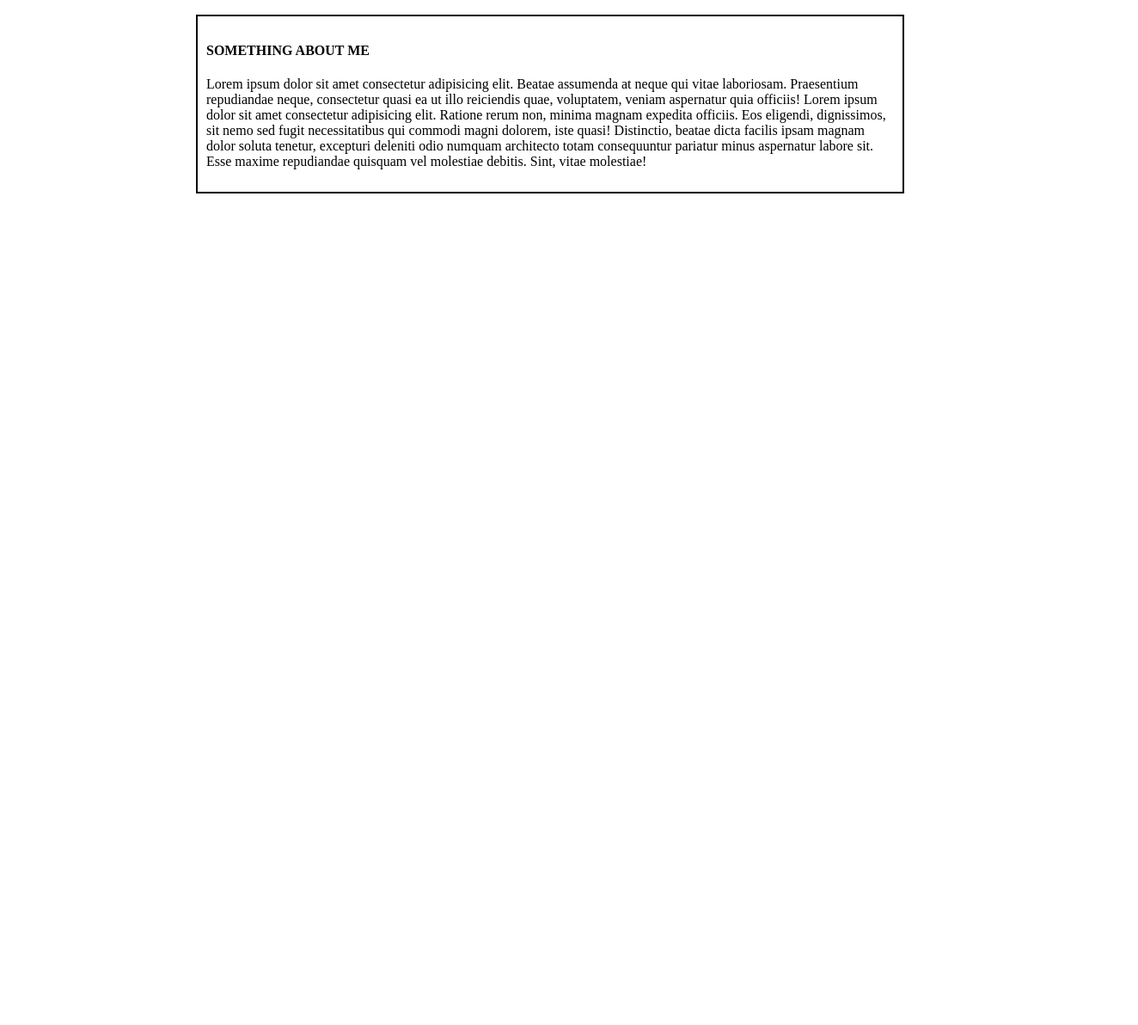
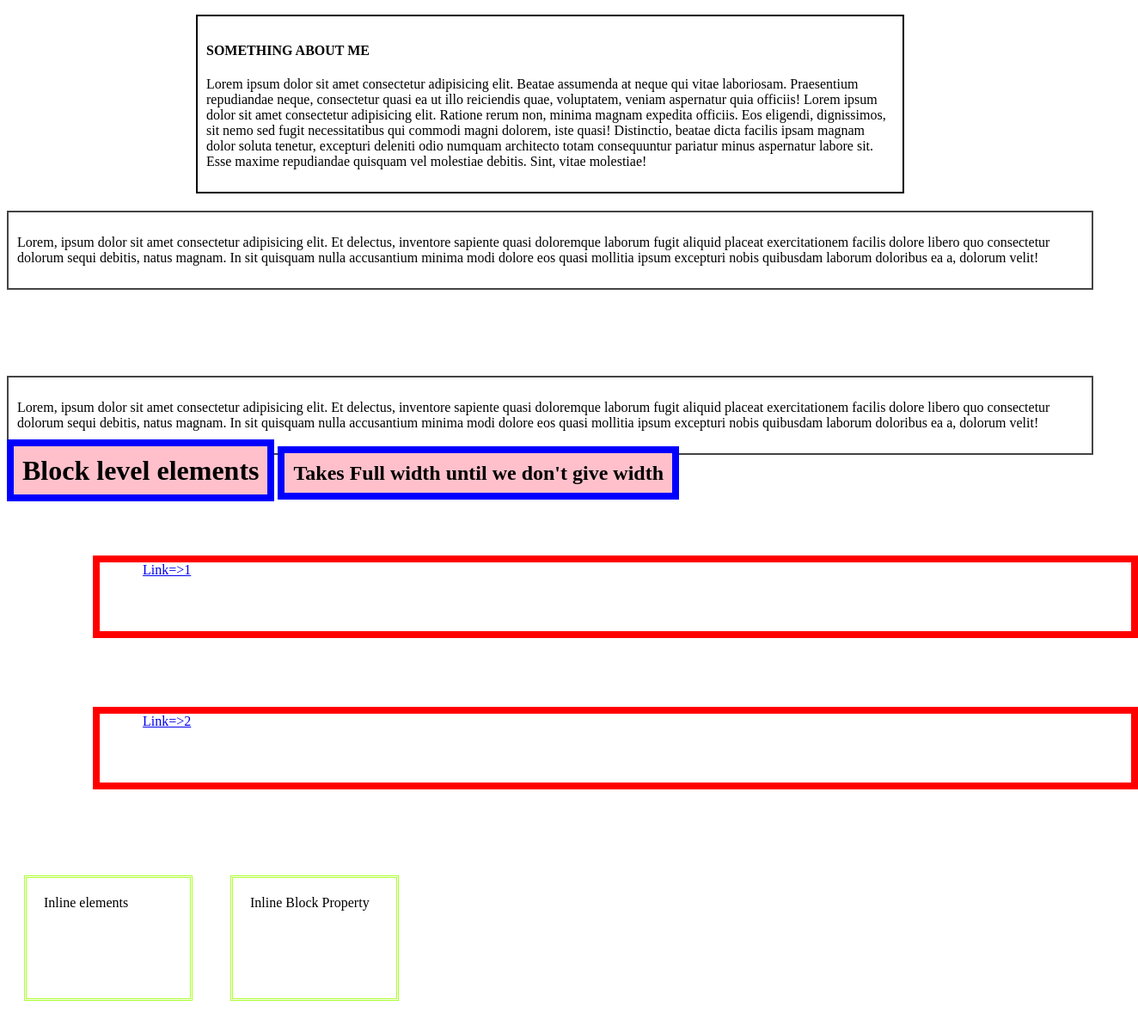
Before and after one commit to Prakash-kumar1/CSS----Revision, a plain HTML site: page CSS-Box _Model/index.html in a window 1280 px wide. Shown: the part 584-1776 px from the top of the page at 86% size, 1324 px wide, since content can reach past the window. Before the commit the page ends 829 px from the top, so only its background shows below. Drawn offline with Linux system fonts and the light colour scheme.

Commit message:
CSS Box-Model  Properties

```diff
--- a/CSS-Box _Model/index.html
+++ b/CSS-Box _Model/index.html
@@ -25,5 +25,32 @@
 <p>Lorem ipsum dolor sit amet consectetur adipisicing elit. Beatae assumenda at neque qui vitae laboriosam. Praesentium repudiandae neque, consectetur quasi ea ut illo reiciendis quae, voluptatem, veniam aspernatur quia officiis! Lorem ipsum dolor sit amet consectetur adipisicing elit. Ratione rerum non, minima magnam expedita officiis. Eos eligendi, dignissimos, sit nemo sed fugit necessitatibus qui commodi magni dolorem, iste quasi! Distinctio, beatae dicta facilis ipsam magnam dolor soluta tenetur, excepturi deleniti odio numquam architecto totam consequuntur pariatur minus aspernatur labore sit. Esse maxime repudiandae quisquam vel molestiae debitis. Sint, vitae molestiae!</p>
 </section>
 
+<!-- CSS  Margin Collapsing -->
+
+<div class="box1">
+    <p>Lorem, ipsum dolor sit amet consectetur adipisicing elit. Et delectus, inventore sapiente quasi doloremque laborum fugit aliquid placeat exercitationem facilis dolore libero quo consectetur dolorum sequi debitis, natus magnam. In sit quisquam nulla accusantium minima modi dolore eos quasi mollitia ipsum excepturi nobis quibusdam laborum doloribus ea a, dolorum velit!</p>
+</div>
+
+<div class="box2">
+    <p>Lorem, ipsum dolor sit amet consectetur adipisicing elit. Et delectus, inventore sapiente quasi doloremque laborum fugit aliquid placeat exercitationem facilis dolore libero quo consectetur dolorum sequi debitis, natus magnam. In sit quisquam nulla accusantium minima modi dolore eos quasi mollitia ipsum excepturi nobis quibusdam laborum doloribus ea a, dolorum velit!</p>
+</div>
+
+<!-- Examples of Block level elements -->
+<!-- heading(1-6) ,p , div , ul , li, form , article , aside , nav , main  -->
+
+<h1 class="Block"> Block level elements</h1>
+<h2 class="Block">Takes Full width until we don't give width</h2>
+
+<!-- Examples of Inline elements -->
+<!-- span , img , a , input , textArea  -->
+<!-- Inline elements only take that width which is required -->
+
+<a href="http://google.com">Link=>1</a>
+<a href="http://javascript.info">Link=>2</a>
+
+<!-- Inline elements have some issues with Width , Height , Margin , Padding . so, we use Inline - Block -->
+<span>Inline elements</span>
+<span>Inline Block Property</span>
+
 </body>
 </html>
--- a/CSS-Box _Model/style.css
+++ b/CSS-Box _Model/style.css
@@ -55,3 +55,70 @@ section{
     width: 800px;
     font-family: 'Times New Roman', Times, serif;
 }
+
+/* <!-- CSS  Margin Collapsing --> */
+
+.box1 , .box2{
+    border: 2px solid #444;
+    padding: 10px;
+}
+
+/* Which margin ig Greater it will take that margin . see in Developer tools */
+
+.box1{
+    margin-bottom: 80px;
+}
+
+.box2{
+    margin-top: 100px;
+}
+
+/* Block level elements take full width , but here we fix the width using width Property and same as with height*/
+.Block{
+    border: 8px solid blue;
+    padding: 10px;
+    text-align: center;
+    background: pink;
+    width: 1100px;
+    height: 80px;
+    /* For changing in InLine (h1 , h2 will show in In-Line) */
+    display: inline;
+}
+
+
+/* <!-- Inline elements only take that width which is required --> */
+a{
+    border: 8px solid red;
+/* In  Inline elements  Width  and  height property don't work . we can't fix width and height*/
+    width: 1100px;
+    height: 80px;
+
+/* /* In  Inline elements margin Top and Bottom Don't work . only margin left and Right work*/
+margin-top: 80px;
+margin-bottom: 80px;
+margin-left: 100px;
+margin-right: 100px;
+
+/* In  Inline elements Padding Top and Bottom will mashup the thinghs it don't look good. so, we use padding Left and Right*/
+/* padding-top: 50px;
+padding-bottom: 50px; */
+padding-left: 50px;
+padding-right: 50px;
+
+/* For changing in Block (Link 1 and Link 2 will become Block means take Complete width)*/
+display: block;
+
+}
+
+/* <!-- Inline elements have some issues with Width , Height , Margin , Padding. so, we use Display: Inline - Block Property--> */
+span{
+    border: 3px double greenyellow;
+    display: inline-block;
+/* In Inline elements margin Top and Bottom Don't work but using  Inline - Block Property it will work*/
+    margin: 20px;
+/* In Inline elements Padding Top and Bottom creates Overlapping but using  Inline - Block Property it Don't creates any Overlapping*/
+    padding: 20px;
+/* In  Inline elements we can't fix width and height but using  Inline - Block Property we fix width and height*/
+    width: 150px;
+    height: 100px;
+}
```
